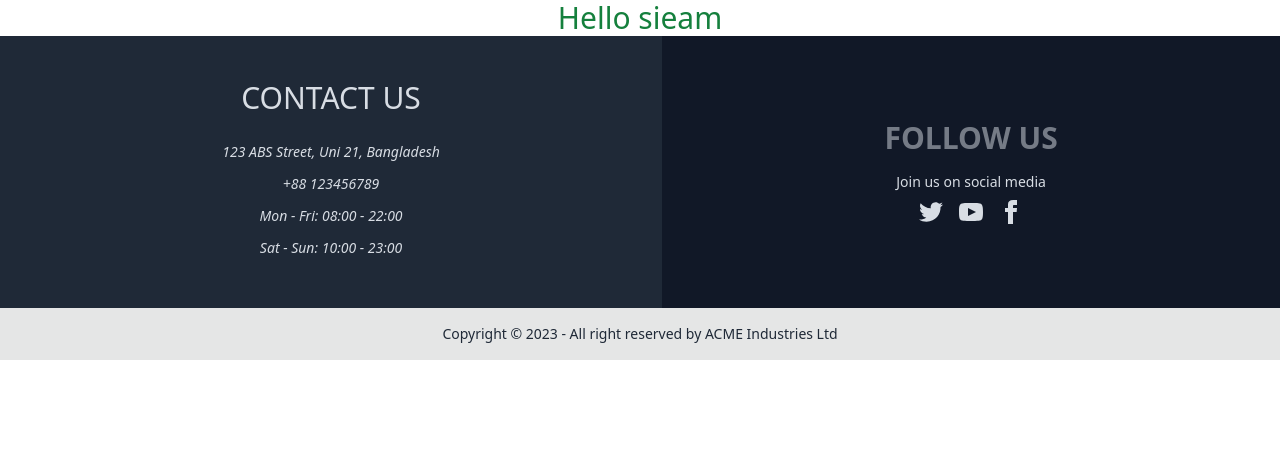
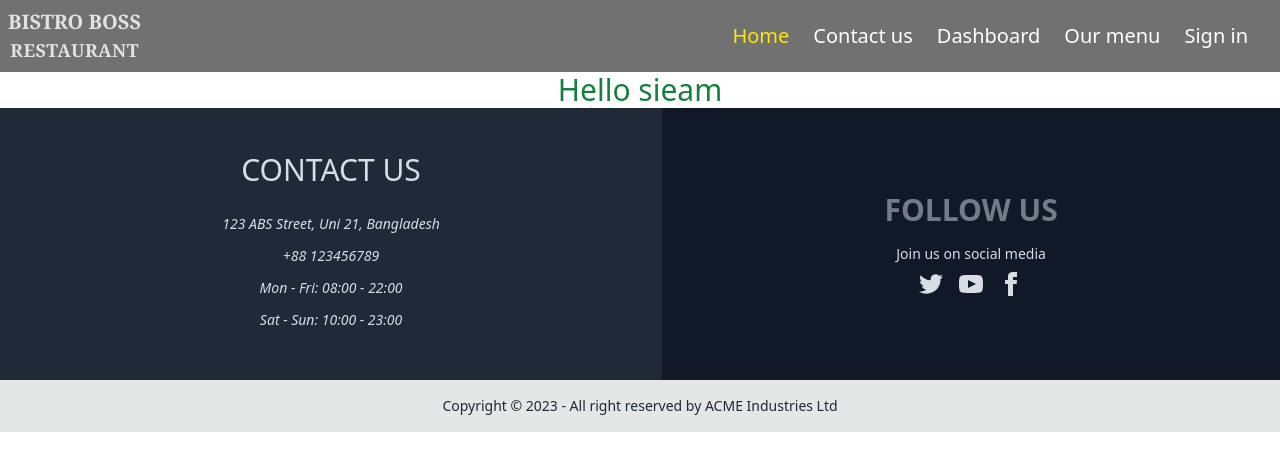
Before and after one commit to srssieam/Bistro-boss-client, a React (Vite) app: page / in a window 1280 px wide. Shown: the top 470 px of the page. Built offline with nearby package versions, Linux system fonts and the light colour scheme.

Commit message:
created a navbar

```diff
--- /dev/null
+++ b/src/SharedComponentes/Navbar/Navbar.jsx
@@ -0,0 +1,40 @@
+import { Link, NavLink } from "react-router-dom";
+import './NavbarStyle.css'
+
+
+const Navbar = () => {
+    const navLink = <>
+        <li><NavLink to='/'>Home</NavLink></li>
+        <li><NavLink to='/contact'>Contact us</NavLink></li>
+        <li><NavLink to='/dashboard'>Dashboard</NavLink></li>
+        <li><NavLink to='/menu'>Our menu</NavLink></li>
+        <li><NavLink to='/sing'>Sign in</NavLink></li>
+    </>
+    return (
+        <div className=" bg-[#0000008e]  sticky top-0">
+            <div className="navbar flex justify-between max-w-screen-xl mx-auto ">
+                <div>
+                    <div className="dropdown">
+                        <label tabIndex={0} className="btn btn-ghost lg:hidden">
+                            <svg xmlns="http://www.w3.org/2000/svg" className="h-5 w-5" fill="none" viewBox="0 0 24 24" stroke="white"><path strokeLinecap="round" strokeLinejoin="round" strokeWidth="2" d="M4 6h16M4 12h8m-8 6h16" /></svg>
+                        </label>
+                        <ul tabIndex={0} className=" dropdown-content mt-3 z-[1] p-2 shadow bg-[#023302] text-white rounded-box w-52">
+                            {navLink}
+                        </ul>
+                    </div>
+                    <Link to='/' className="flex flex-col items-center text-[#e2e2e2] font-serif">
+                        <h3 className="text-lg lg:text-xl font-semibold">BISTRO BOSS</h3>
+                        <h3 className="text-md lg:text-lg font-semibold tracking-wide uppercase">Restaurant</h3>
+                    </Link>
+                </div>
+                <div className="hidden lg:flex">
+                    <ul className=" flex gap-6 px-6 text-xl">
+                        {navLink}
+                    </ul>
+                </div>
+            </div>
+        </div>
+    );
+};
+
+export default Navbar;
--- /dev/null
+++ b/src/SharedComponentes/Navbar/NavbarStyle.css
@@ -0,0 +1,14 @@
+li a{
+    padding: 0;
+    color:white;
+    text-decoration: none;
+}
+li a:hover{
+    color:#ffe600;
+}
+li a.active{
+    color:#ffe600;
+}
+li a.active a{
+    color:#ffe600;
+}
--- a/src/layouts/Root.jsx
+++ b/src/layouts/Root.jsx
@@ -1,10 +1,12 @@
 import { Outlet } from "react-router-dom";
 import Footer from "../SharedComponentes/Footer";
+import Navbar from "../SharedComponentes/Navbar/Navbar";
 
 
 const Root = () => {
     return (
         <div>
+            <Navbar></Navbar>
             <Outlet></Outlet>
             <Footer></Footer>
         </div>
```
